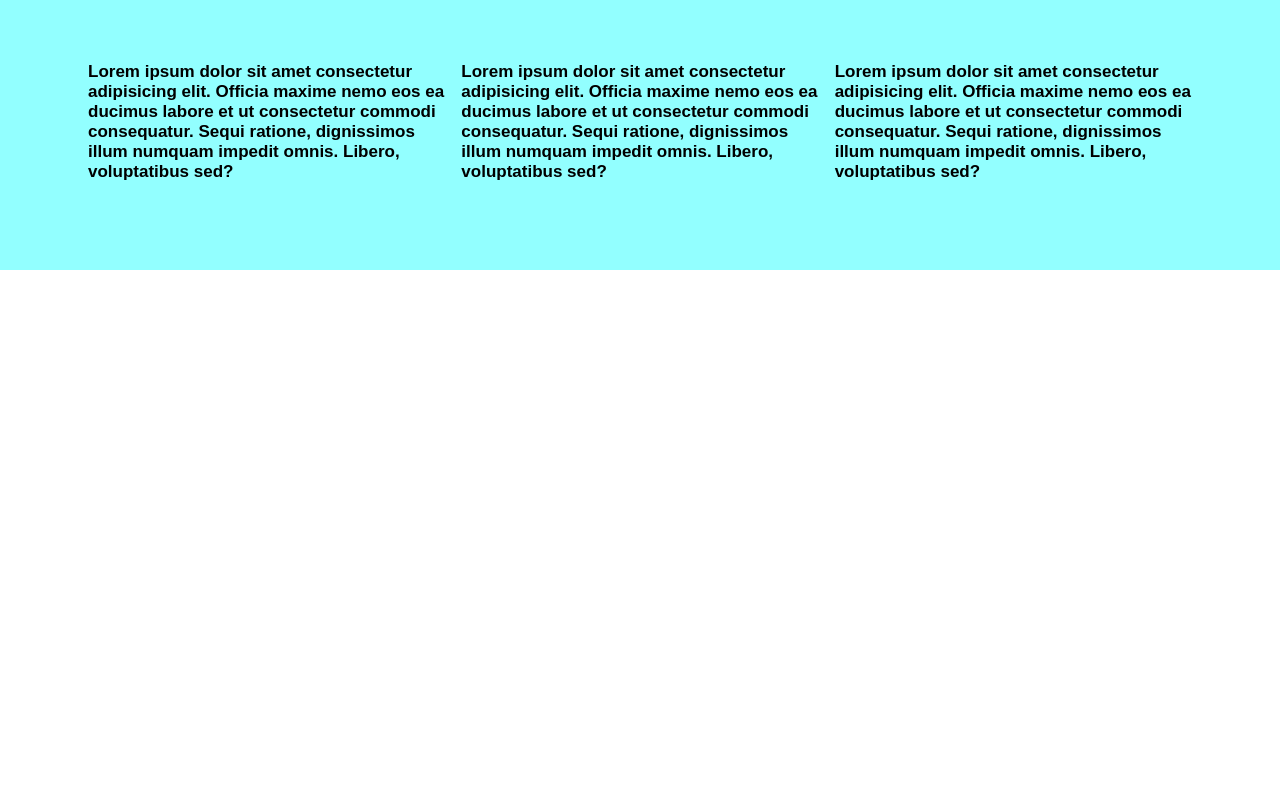
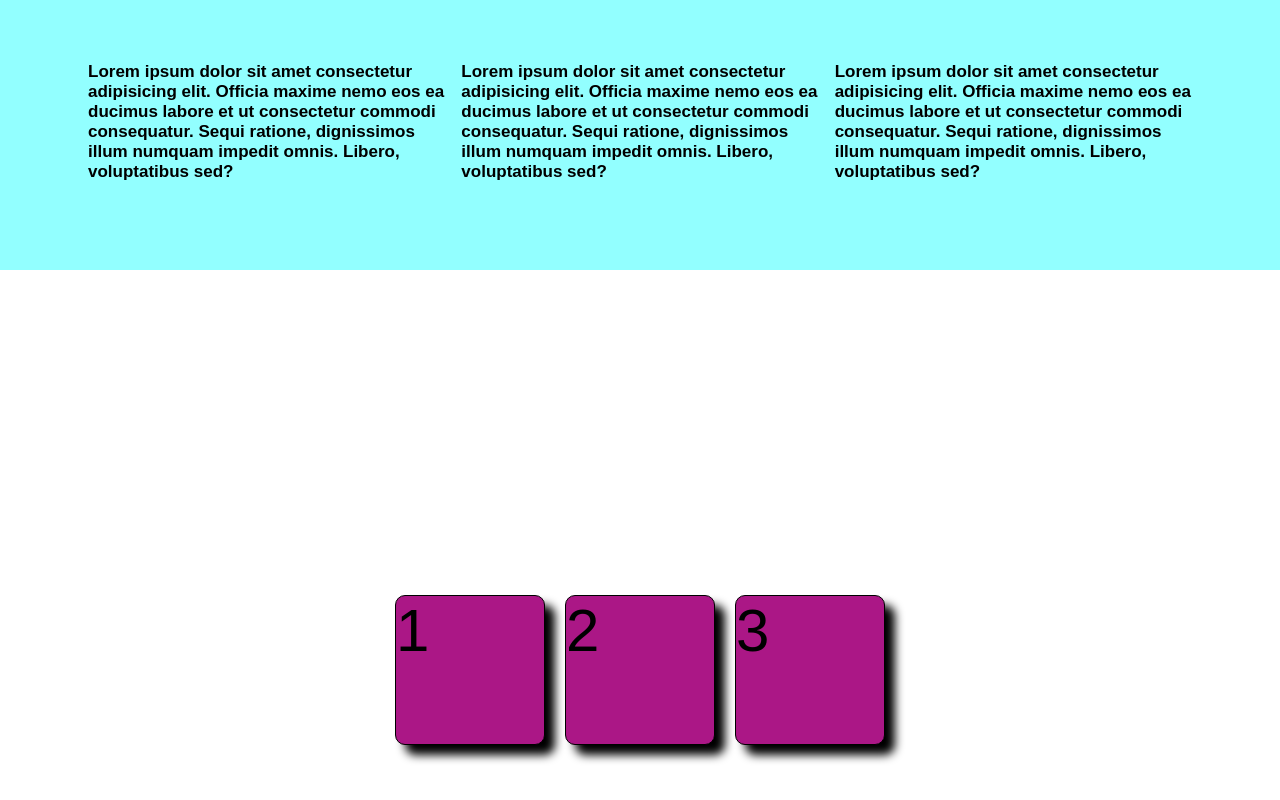
Before and after one commit to IgorArauj0/PIXABAY, a plain HTML site: page index.html in a window 1280 px wide. Shown: the part 804-1604 px from the top of the page. Before the commit the page ends 1074 px from the top, so only its background shows below. Drawn offline with nearby package versions, Linux system fonts and the light colour scheme.

Commit message:
SITE ATUALIZADO

```diff
--- a/index.html
+++ b/index.html
@@ -3,15 +3,19 @@
   <head>
     <meta name="viewport" content="width=device-width, initial-scale=1">
     <link rel="stylesheet" href="style.css">
+    <script src="https://unpkg.com/scrollreveal"></script>
   </head>
   <body>
 
+    <!-- Início do HEADER -->
     <header>
-
+<!-- Primeira divisão dentro do HEADER -->
       <div>
         <img src="pinguim.png" alt="IMAGEM LOGO">
       </div>
 
+
+      <!-- Segunda divisão dentro do HEADER -->
       <div>
 
         <nav>
@@ -40,9 +44,13 @@
 
       </div>
     </header>
+<!-- Fim do HEADER -->
 
+
+<!-- DIV pai, que está abraçando os dois itens (video e caixa de texto) -->
     <div>
 
+      <!-- DIV para armazenar o vídeo  -->
       <div>
         <video autoplay muted loop id="myVideo" >
           <source src="Loja.mp4" type="video/mp4">
@@ -50,6 +58,8 @@
         </video>
       </div>
 
+
+ <!-- DIV para armazenar o Título, parágrafo e Botão  -->
       <div class="content">
         <h1>Heading</h1>
         <p>Lorem ipsum dolor sit amet, an his etiam torquatos. Tollit soleat
@@ -57,28 +67,33 @@
           maiestatis persequeris pro, pri ponderum tractatos ei. Id qui nemore
           latine molestiae, ad mutat oblique delicatissimi pro.</p>
 
+          <!-- Botão está recebendo e executando uma Função do Javascript. -->
         <button id="myBtn" onclick="myFunction()">Pause</button>
 
       </div>
 
     </div>
 
+
+
+    <!-- Sessão para inserir meus 3 parágrafos -->
     <section class="sessao1">
 
+      <!-- Cada Div existe uma TAG de Parágrafo. -->
       <div>
         <p>Lorem ipsum dolor sit amet consectetur adipisicing elit. Officia
           maxime nemo eos ea ducimus labore et ut consectetur commodi
           consequatur. Sequi ratione, dignissimos illum numquam impedit omnis.
           Libero, voluptatibus sed?</p>
       </div>
-
+<!-- Cada Div existe uma TAG de Parágrafo. -->
       <div>
         <p>Lorem ipsum dolor sit amet consectetur adipisicing elit. Officia
           maxime nemo eos ea ducimus labore et ut consectetur commodi
           consequatur. Sequi ratione, dignissimos illum numquam impedit omnis.
           Libero, voluptatibus sed?</p>
       </div>
-
+<!-- Cada Div existe uma TAG de Parágrafo. -->
       <div>
         <p>Lorem ipsum dolor sit amet consectetur adipisicing elit. Officia
           maxime nemo eos ea ducimus labore et ut consectetur commodi
@@ -87,6 +102,40 @@
       </div>
     </section>
 
+
+
+
+    <div class="box">
+      <div class="hidden efeito-img-topo">1</div>
+      <div class="hidden efeito-img-topo">2</div>
+      <div class="hidden efeito-img-topo">3</div>
+    </div>
+
+
+
+<div>
+  <iframe src="https://www.google.com/maps/embed?pb=!1m18!1m12!1m3!1d3657.8763602424865!2d-46.44746607542306!3d-23.536948960694332!2m3!1f0!2f0!3f0!3m2!1i1024!2i768!4f13.1!3m3!1m2!1s0x94ce66bc8c86908b%3A0x36962a2d69f3db06!2sObra%20Social%20Dom%20Bosco!5e0!3m2!1spt-BR!2sbr!4v1714782593367!5m2!1spt-BR!2sbr" width="400" height="300" style="border:0;" allowfullscreen="" loading="lazy" referrerpolicy="no-referrer-when-downgrade"></iframe>
+</div>
+
+
+
+
+
+
+<div vw class="enabled">
+    <div vw-access-button class="active"></div>
+    <div vw-plugin-wrapper>
+      <div class="vw-plugin-top-wrapper"></div>
+    </div>
+  </div>
+  <script src="https://vlibras.gov.br/app/vlibras-plugin.js"></script>
+
+
+  <script>
+    new window.VLibras.Widget('https://vlibras.gov.br/app');
+  </script>
+
+
 <script src="script.js"></script>
   </body>
 </html>
--- a/script.js
+++ b/script.js
@@ -14,3 +14,13 @@ if (video.paused) { //se o vídeo estiver pausado execute: Play.
     btn.innerHTML = "Play";
   }
 }
+
+
+
+window.revelar = ScrollReveal({reset:true});
+
+
+revelar.reveal('.efeito-img-topo', {
+    duration: 3000,
+    distance: '150px'
+});
--- a/style.css
+++ b/style.css
@@ -77,3 +77,27 @@
   margin: 0.5rem;
   font-weight: 600;
   }
+
+
+  .box {
+    height: 100vh; /*Altura total disponível*/
+    width: 100vw; /*Largura total disponível*/
+    display: flex; /*Itens lado a lado*/
+    flex-direction: row;
+    gap: 20px;
+    justify-content: center;  /*justificando itens na horizontal*/
+    align-items: center;   /*Alinhamento vertical*/
+    /* flex-wrap: wrap;       /*Fazer a quebra dos itens */
+
+   }
+
+
+   .box div { /*chamando minhas caixas / div para estilização*/
+     height: 150px; /*Altura*/
+     width: 150px;  /*Largura*/
+     border: 1px solid black; /*Estilização da borda*/
+     background-color: rgb(171, 23, 134); /*Cor de fundo*/
+     font-size: 60px; /*Tamanho da letra*/
+     box-shadow: 10px 10px 10px black;
+     border-radius: 10px;
+   }
```
